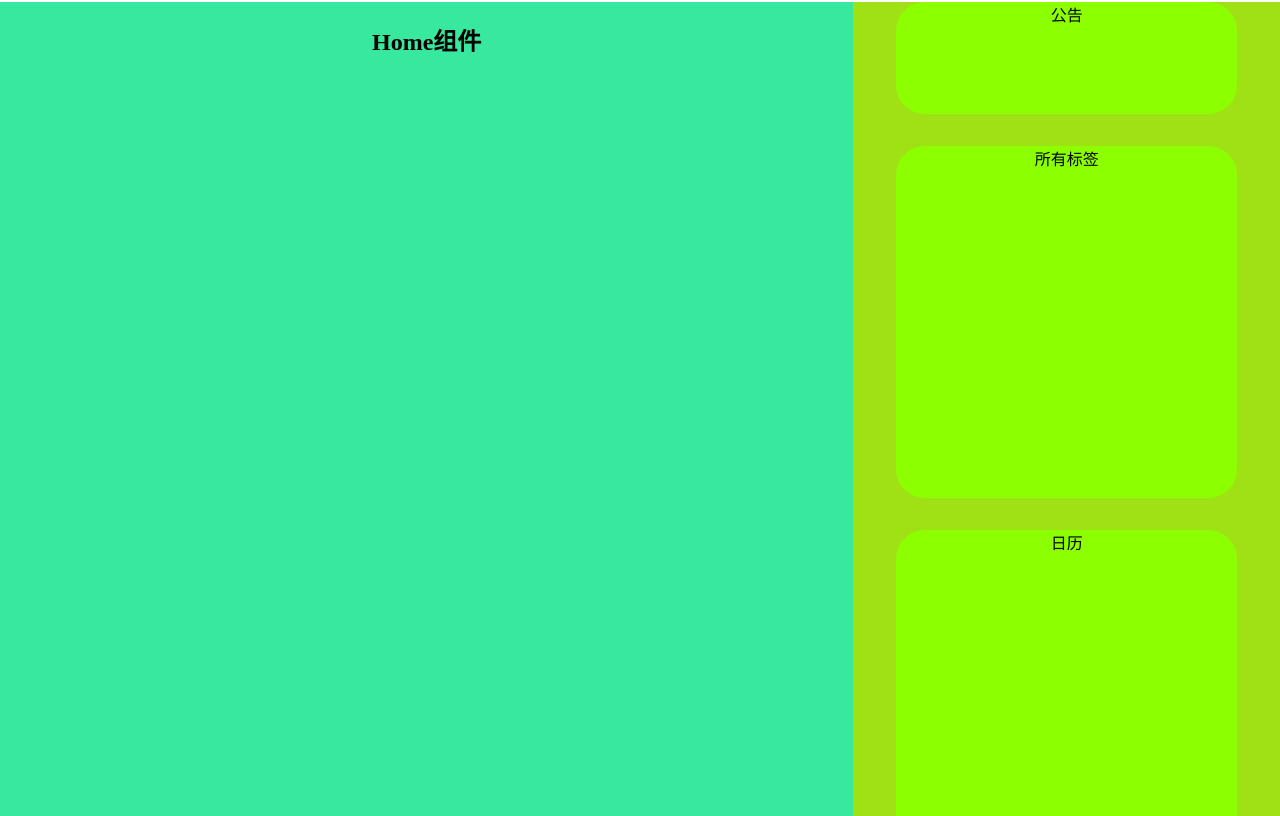
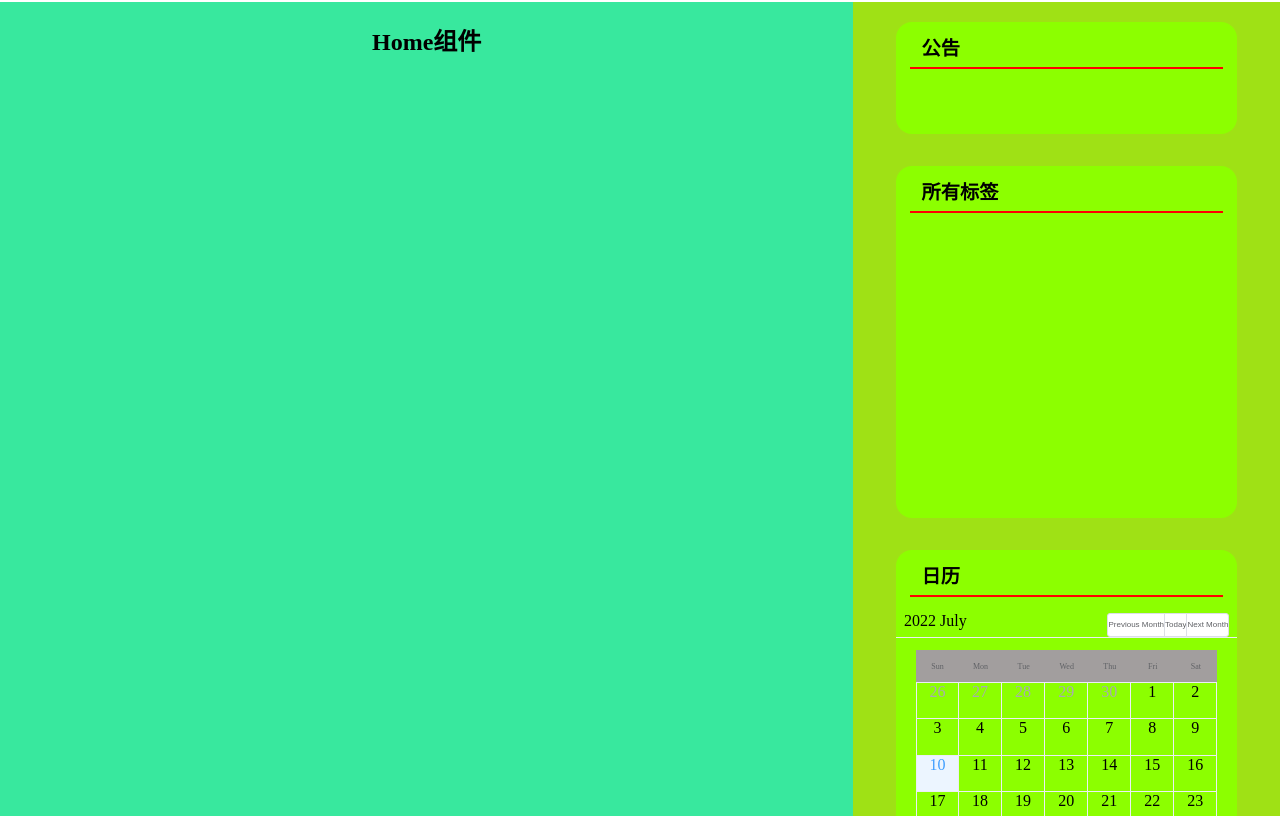
Before and after one commit to daohedaocao/rice_blog_website, a Vue app: page /#/layout/home in a window 1280 px wide. Shown: the part 524-1340 px from the top of the page. Built offline with nearby package versions, Linux system fonts and the light colour scheme.

Commit message:
做了日历，还没弄完

```diff
--- a/components.d.ts
+++ b/components.d.ts
@@ -11,6 +11,7 @@ declare module '@vue/runtime-core' {
     ElAside: typeof import('element-plus/es')['ElAside']
     ElAvatar: typeof import('element-plus/es')['ElAvatar']
     ElButton: typeof import('element-plus/es')['ElButton']
+    ElCalendar: typeof import('element-plus/es')['ElCalendar']
     ElCarousel: typeof import('element-plus/es')['ElCarousel']
     ElCarouselItem: typeof import('element-plus/es')['ElCarouselItem']
     ElCol: typeof import('element-plus/es')['ElCol']
--- a/src/views/Home/Home.css
+++ b/src/views/Home/Home.css
@@ -111,7 +111,7 @@ body {
   height: 21.5rem;
   width: 80%;
   background-image: linear-gradient(to bottom right, #d9d6c6, #83d085);
-  border-radius: 1.8rem;
+  border-radius: 1.5rem;
   transition: 0.6s all;
 }
 .information:hover {
--- a/src/views/Home/Home.less
+++ b/src/views/Home/Home.less
@@ -128,7 +128,7 @@
   height: @heights;
   width: 80%;
   background-image: linear-gradient(to bottom right, #d9d6c6, #83d085);
-  border-radius: 1.8rem;
+  border-radius: 1.5rem;
   transition: 0.6s all;
   //-webkit-transition: width 2s;
   &:hover {
--- a/src/views/HomeMain/HomeMain.css
+++ b/src/views/HomeMain/HomeMain.css
@@ -14,6 +14,38 @@ body {
   margin: 0;
   padding: 0;
   font-family: 'urafont', sans-serif;
+}
+:deep(.el-calendar) {
+  background: 0!important;
+}
+:deep(.el-calendar__header) {
+  height: 1rem !important;
+  margin-top: -0.7rem !important;
+  font-size: 1rem !important;
+  padding: 0.5rem !important;
+}
+:deep(.el-calendar__header) .el-calendar__title {
+  padding: 0 !important;
+}
+:deep(.el-calendar__header) .el-button-group {
+  margin-left: -0.1rem;
+}
+:deep(.el-calendar__header) .el-button-group .el-button {
+  font-size: 0.5rem;
+  padding: 0 !important;
+}
+:deep(.el-calendar-table) thead {
+  height: 1px !important;
+}
+:deep(.el-calendar-table) thead th {
+  font-size: 0.5rem;
+  height: 2rem !important;
+  padding: 0 !important;
+  background: #a29e9e;
+}
+:deep(.el-calendar-day) {
+  padding: 0 !important;
+  height: 2.2rem !important;
 }
 .home_mains {
   width: 100%;
@@ -37,7 +69,7 @@ body {
 }
 .home_mains .home_mains_two .home_mains_two_right {
   text-align: center;
-  border-radius: 1.8rem;
+  border-radius: 1rem;
   height: 22rem;
   width: 80%;
   background: #8cff00;
@@ -45,6 +77,16 @@ body {
   margin-left: auto;
   margin-right: auto;
   transition: 0.6s all;
+}
+.home_mains .home_mains_two .home_mains_two_right p {
+  text-align: left !important;
+  width: 85%;
+  margin-right: auto;
+  margin-left: auto;
+  padding: 0.7rem 0.7rem 0.4rem 0.7rem;
+  font-size: 1.2rem;
+  font-weight: bold;
+  border-bottom: 2px solid red;
 }
 .home_mains .home_mains_two .home_mains_two_right:hover {
   cursor: pointer;
--- a/src/views/HomeMain/HomeMain.less
+++ b/src/views/HomeMain/HomeMain.less
@@ -1,4 +1,43 @@
 @import '../../assets/styles/globals.less';
+
+:deep(.el-calendar){
+  background: 0!important;
+}
+:deep(.el-calendar__header){
+
+  height: 1rem !important;
+  margin-top: -0.7rem!important;
+  font-size: 1rem !important;
+  padding: 0.5rem!important;
+ .el-calendar__title{
+   padding: 0 !important;
+  }
+  .el-button-group {
+    margin-left: -0.1rem;
+    .el-button {
+      font-size: 0.5rem;
+      padding: 0 !important;
+    }
+  }
+}
+
+ :deep(.el-calendar-table){
+   thead{
+     height: 1px !important;
+     th{
+       font-size: 0.5rem;
+       height: 2rem !important;
+       padding: 0 !important;
+       background: #a29e9e;
+     }
+   }
+
+ }
+ :deep(.el-calendar-day){
+   padding: 0 !important;
+   height: 2.2rem !important;
+ }
+
 
 .home_mains{
   width: 100%;
@@ -23,7 +62,7 @@
     .home_mains_two_right{
       //margin-left: 2rem;
       text-align: center;
-      border-radius: 1.8rem;
+      border-radius: 1rem;
       height: 22rem;
       width: 80%;
       background: #8cff00;
@@ -32,6 +71,16 @@
       margin-right: auto;
       transition: 0.6s all;
       //-webkit-transition: width 2s;
+      p{
+        text-align: left !important;
+        width: 85%;
+        margin-right: auto;
+        margin-left: auto;
+        padding: 0.7rem 0.7rem 0.4rem 0.7rem;
+        font-size: 1.2rem;
+        font-weight: bold;
+        border-bottom: 2px solid red;
+      }
       &:hover {
         cursor: pointer;
         margin-top: -0.6rem;
@@ -41,6 +90,52 @@
 
   }
 }
+//公告
+//.home_mains_two_announcement{
+//p{
+//  text-align: left !important;
+//  width: 85%;
+//  margin-right: auto;
+//  margin-left: auto;
+//  padding: 0.7rem 0.7rem 0.4rem 0.7rem;
+//  font-size: 1.2rem;
+//  font-weight: bold;
+//  border-bottom: 2px solid red;
+//}
+//}
+////标签
+//.home_mains_two_label{
+//  p{
+//    text-align: left !important;
+//    padding: 0.7rem;
+//    font-size: 1.2rem;
+//    font-weight: bold;
+//  }
+//}
+////日历
+//.home_mains_two_calendar{
+//  p{
+//    text-align: left !important;
+//    padding: 0.7rem;
+//    font-size: 1.2rem;
+//    font-weight: bold;
+//  }
+//}
+////评论
+//.home_mains_two_comment{
+//  p{
+//    text-align: left !important;
+//    padding: 0.7rem;
+//    font-size: 1.2rem;
+//    font-weight: bold;
+//  }
+//}
+
+
+
+
+
+
 
 //适配
 //大于
--- a/src/views/HomeMain/HomeMain.vue
+++ b/src/views/HomeMain/HomeMain.vue
@@ -11,16 +11,29 @@
       <Articles></Articles>
     </div>
     <div class="home_mains_two">
-      <div class="home_mains_two_right" style="height: 7rem">公告</div>
-      <div class="home_mains_two_right">所有标签</div>
-      <div class="home_mains_two_right">日历</div>
-      <div class="home_mains_two_right">最新评论</div>
+      <div class="home_mains_two_right home_mains_two_announcement" style="height: 7rem">
+        <p>公告</p>
+        <div></div>
+      </div>
+      <div class="home_mains_two_right home_mains_two_label">
+        <p>所有标签</p>
+      </div>
+      <div class="home_mains_two_right home_mains_two_calendar">
+        <p>日历</p>
+        <el-calendar v-model="value" />
+      </div>
+      <div class="home_mains_two_right home_mains_two_comment">
+        <p>最新评论</p>
+      </div>
     </div>
   </div>
 </template>
 
 <script lang="ts" setup>
 import Articles from '@/components/Articles/Articles.vue'
+
+import { ref } from 'vue'
+const value = ref(new Date())
 </script>
 
 <style lang="less" scoped>
```
Also changed, not shown: 1 other file (tests, documents, lock files or other folders).
